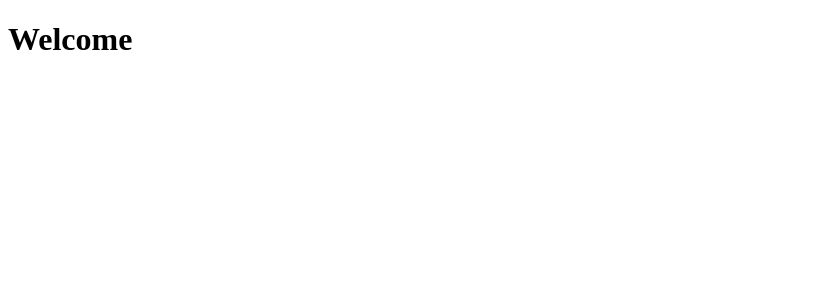
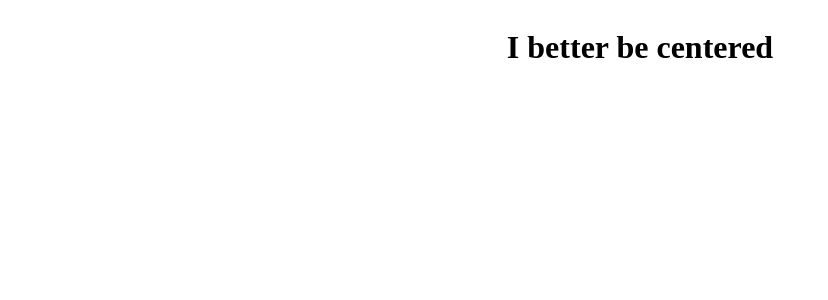
Before and after one commit to 0xecho/game_of_life, a React (Vite) app: page / in a window 1280 px wide. Shown: the top 300 px of the page, without its empty margins (0-828 px from the left). Built offline with nearby package versions, Linux system fonts and the light colour scheme.

Commit message:
creates basic code structure

```diff
--- a/App.jsx
+++ b/App.jsx
@@ -1,7 +1,18 @@
 import React from 'react'
+import styled from 'styled-components'
+
+import Game from './components/Game/Game.jsx'
+
+const ContainerDiv = styled.div`
+    display: flex;
+    align-items: center;
+    justify-content: center;
+`
 
 export default function App () {
     return (
-        <h1> Welcome </h1>
+        <ContainerDiv>
+            <Game></Game>
+        </ContainerDiv>
     )
 }
--- /dev/null
+++ b/components/Board/Board.jsx
@@ -0,0 +1,5 @@
+import React from 'react'
+
+export default function Board() {
+    return <h1>Board</h1>
+}
--- /dev/null
+++ b/components/Cell/Cell.jsx
@@ -0,0 +1,5 @@
+import React from 'react'
+
+export default function Cell() {
+    return <h1>Cell</h1>
+}
--- /dev/null
+++ b/components/Game/Game.jsx
@@ -0,0 +1,5 @@
+import React from 'react'
+
+export default function Game() {
+    return <h1>I better be centered</h1>
+}
```
